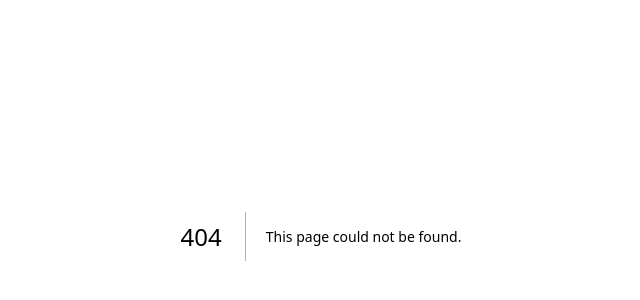
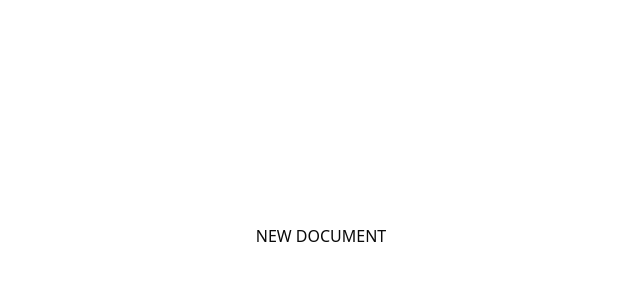
Before and after one commit to wmacall/montra-test, a Next.js app: page /new-document in a window 1280 px wide. Before the commit this address had no page. Shown: the part 164-464 px from the top of the page, without its empty margins (319-959 px from the left). Built offline with nearby package versions, Linux system fonts and the light colour scheme.

Commit message:
✨ Add new project button functionality and create new document page

```diff
--- a/src/app/dashboard/page.tsx
+++ b/src/app/dashboard/page.tsx
@@ -1,8 +1,14 @@
+"use client";
 import { ProjectRow } from "@/components/ProjectRow";
 import { Button } from "@/components/ui/button";
 import { ListFilterIcon, Plus } from "lucide-react";
+import { useRouter } from "next/navigation";
 
 export default function Dashboard() {
+  const { push } = useRouter();
+
+  const handleNewProject = () => push("/new-document");
+
   return (
     <div className="flex flex-col justify-center w-full">
       <div className="flex py-3.5 px-4 justify-between">
@@ -12,7 +18,10 @@ export default function Dashboard() {
             Sorted by <span className="text-black">Latest Edited</span>
           </h1>
         </div>
-        <Button className="bg-blue-600 hover:bg-blue-800 cursor-pointer p-0 h-[28px] px-2.5 gap-0.5">
+        <Button
+          onClick={handleNewProject}
+          className="bg-blue-600 hover:bg-blue-800 cursor-pointer p-0 h-[28px] px-2.5 gap-0.5"
+        >
           <Plus size={16} color="#ffffff" />
           <span className="text-sm font-bold">New Project</span>
         </Button>
--- /dev/null
+++ b/src/app/new-document/page.tsx
@@ -0,0 +1,7 @@
+export default function NewDocumentPage() {
+  return (
+    <div className="flex flex-col items-center justify-center w-full h-screen">
+      <p>NEW DOCUMENT</p>
+    </div>
+  );
+}
```
